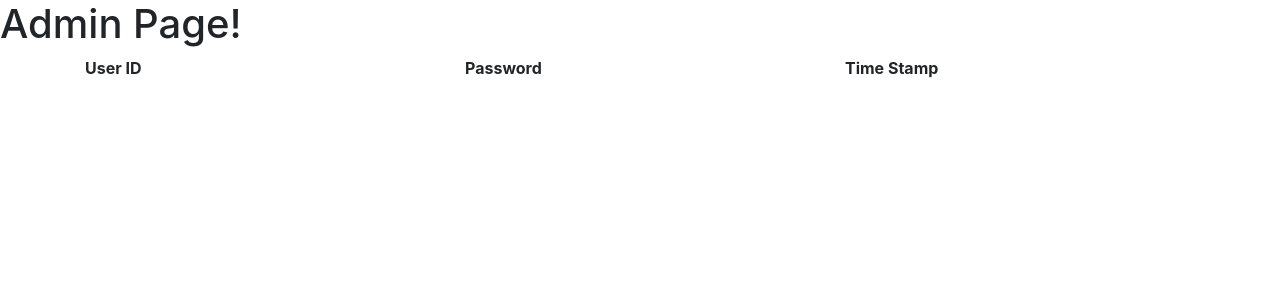
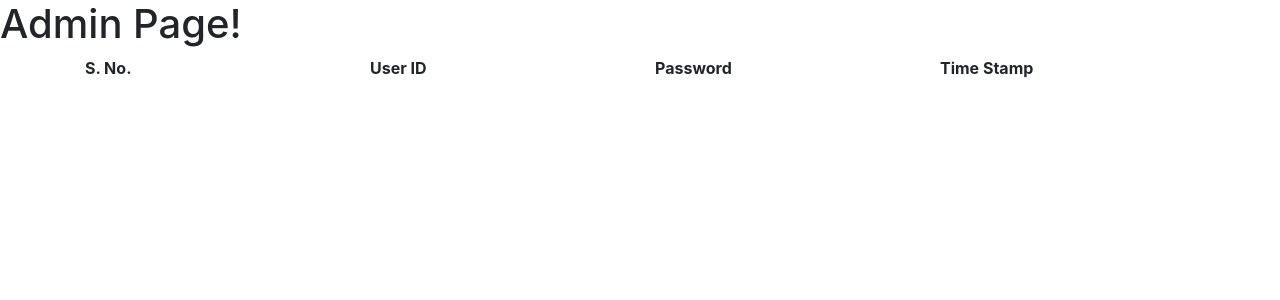
Before and after one commit to ashishk144/wp2, a Flask app: page /admin in a window 1280 px wide. Shown: the top 300 px of the page. Run offline with Flask 2, Linux system fonts and the light colour scheme; some libraries are stand-ins or nearby versions.

Commit message:
Added SNo variable

```diff
--- a/Day4/templates/Admin.html
+++ b/Day4/templates/Admin.html
@@ -8,6 +8,9 @@
 	<h1>Admin Page!</h1>
 	<div class="container">
 		<div class="row">
+			<div class="col-lg">
+		      <b>S. No.</b>
+		    </div>
 		    <div class="col-lg">
 		      <b>User ID</b>
 		    </div>
@@ -23,6 +26,9 @@
 	<div class="container">
 		<div class="row">
 		<div class="col-lg">
+		  {{loop.index}}
+		</div>
+		<div class="col-lg">
 		  {{value.user_id}}
 		</div>
 		<div class="col-lg">
```
